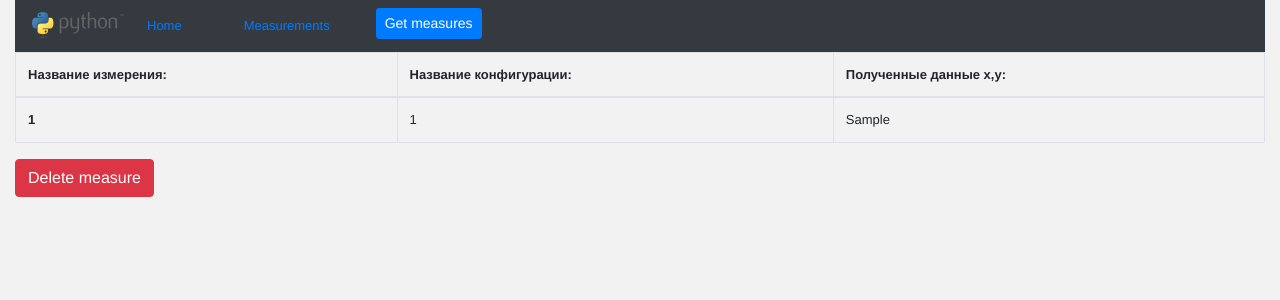
After one commit to Alexander-web/Project_in_django, a Django app: page /get/meastype_info/1/1/1/ in a window 1280 px wide. The commit adds this page. Shown: the top 300 px of the page. Run offline with Django 3.2, Linux system fonts and the light colour scheme; tables that the repository leaves empty hold one stand-in row (values such as "Sample post"); some libraries are stand-ins or nearby versions.

Commit message:
Исправлены ошибки, добавлена возможность удалять проведенные измерения.

```diff
--- a/app/models.py
+++ b/app/models.py
@@ -33,8 +33,10 @@ class Measure(models.Model):
         return 'Имя SSI: {}, Тип измерения: {}'.format(self.ssi, self.mea)
 
 class AcceptData(models.Model): # X-Y данные
-    measurement_data = models.ForeignKey(Measure, on_delete = models.CASCADE, related_name = 'meas_result',default=1)
     xy = models.TextField('Полученные данные x,y')
+    measurement_data = models.ForeignKey(Measure, on_delete = models.CASCADE,related_name = 'm')
+    def __str__(self):
+        return ' Измерения: {}'.format(self.measurement_data)
 
 
 
--- a/app/templates/app/index.html
+++ b/app/templates/app/index.html
@@ -20,7 +20,8 @@
                         <a href={% url 'ssi_detail' s.name %}>{{s.name}}</a>
                         <div class="small">Проведенные измерения:</div>
                         {% for j in s.meas.all %}
-                            <div class="small">{{j.meastype.name}}</div>
+                            <a href={% url 'meas_info' j.mea.name s.name j.id  %}><div class="small">{{j.mea.name}}</div></a>
+                            {% comment %} <div class="small">{{j.mea.name}}</div> {% endcomment %}
                         {% endfor %}
                     </td>
 
@@ -30,7 +31,7 @@
 
                     <td>
                         {% for meas in s.available_meas.all %}
-                            <a href={% url 'name_meas' s.name meas.name %}>{{meas.name}}</a>
+                            <a href={% url 'name_meas' meas.name s.name%}>{{meas.name}}</a>
                         {% endfor %}
                     </td>
                 </tr>
--- /dev/null
+++ b/app/templates/app/measure_info.html
@@ -0,0 +1,29 @@
+{% extends 'app/base.html' %}
+{% block content %}
+
+<div class='container-fluid'>
+    <div class="row">
+        <div class="col-md">
+            <table class="table table-bordered " >
+                <thead>
+                    <tr>
+                        <th>Название измерения:</th>
+                        <th>Название конфигурации:</th>
+                        <th>Полученные данные x,y:</th>
+                    </tr>
+                </thead>
+                <tbody>
+                    <tr>
+                        <th scope="row">{{mt_name}}</th>
+                        <td>{{ssi_name}}</td>
+                        <td class="text-truncate">{{data.xy}}</td>
+                    </tr>
+                </tbody>
+            </table>
+            <a href={% url 'measure_remove' data.id%} class="btn btn-danger">Delete measure</a>
+            </div>
+        </div>
+    </div>
+</div>
+
+{% endblock content %}
--- a/app/urls.py
+++ b/app/urls.py
@@ -7,8 +7,10 @@ urlpatterns = [
     path('', Baselist.as_view(), name = 'base_list'),
     path('get/', SSIList.as_view(), name = 'ssi_list'),
     path("get/ssi_detail/<slug:ssi>/", SSIDetail.as_view(), name="ssi_detail"),
-    path('get/measure/<slug:ssi_name>/<slug:meas_name>/', MeasuresData.as_view(), name="name_meas"),
-    path('get/remove/<slug:name_remove>/', Remove_from_que.as_view(), name = 'ssi_remove'),
+    path('get/measure/<slug:meas_name>/<slug:ssi_name>/', MeasuresData.as_view(), name="name_meas"),
+    path('get/remove_from_que/<slug:name_remove>/', Remove_from_que.as_view(), name = 'ssi_remove'),
+    path('get/remove_from_measure/<slug:name>/', Remove_from_measure.as_view(), name = 'measure_remove'),
     path('get/make_measures/', Make_measures.as_view(), name = 'make_measures'),
+    path('get/meastype_info/<slug:mt_name>/<slug:ssi_info_name>/<slug:id_measure>/', Meas_info.as_view(), name = 'meas_info'),
 
 ]
--- a/app/views.py
+++ b/app/views.py
@@ -6,7 +6,7 @@ from django.views.generic import TemplateView
 from django.http import HttpResponse
 
 class MeasuresData(TemplateView):
-    def get(self,req,ssi_name,meas_name):
+    def get(self,req,meas_name,ssi_name):
         ssi=SSI.objects.get(name=ssi_name)
         meas=MeasureType.objects.get(name=meas_name)
         new_element=Measure_que.objects.create(ssi=ssi,meastype=meas)
@@ -23,6 +23,11 @@ class SSIList(TemplateView):
 class Remove_from_que(TemplateView):
     def get(self,req,name_remove):
         Measure_que.objects.get(id=name_remove).delete()
+        return redirect('ssi_list')
+
+class Remove_from_measure(TemplateView):
+    def get(self,req,name):
+        Measure.objects.get(id=name).delete()
         return redirect('ssi_list')
 
 class Baselist(TemplateView):
@@ -51,3 +56,12 @@ class Make_measures(TemplateView):
             new_measures=AcceptData.objects.create(measurement_data =measurement_data_current, xy=data_current)
             m.delete()
         return redirect('ssi_list')
+
+class Meas_info(TemplateView):
+    template_name = 'app/measure_info.html'
+    def get(self,req,mt_name,ssi_info_name,id_measure):
+        context={}
+        context['mt_name']=mt_name
+        context['ssi_name']=ssi_info_name
+        context['data']=AcceptData.objects.get(id=id_measure)
+        return render(req,self.template_name,context)
--- a/web_project/settings.py
+++ b/web_project/settings.py
@@ -77,7 +77,7 @@ WSGI_APPLICATION = 'web_project.wsgi.application'
 DATABASES = {
     'default': {
         'ENGINE': 'django.db.backends.postgresql',
-        'NAME': 'measure',
+        'NAME': 'Measure',
         'USER': 'postgres',
         'PASSWORD': 'django34',
         'HOST': 'localhost',
```
Also changed, not shown: app/templates/app/measure.html (deleted, +0 -24 lines), app/migrations/0001_initial.py, app/migrations/0002_auto_20190919_1344.py (added), app/migrations/0003_auto_20190919_2130.py (added).
